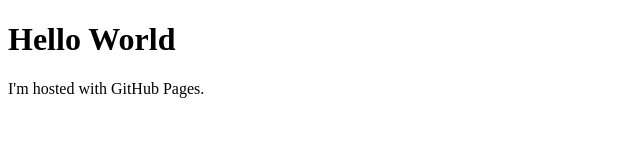
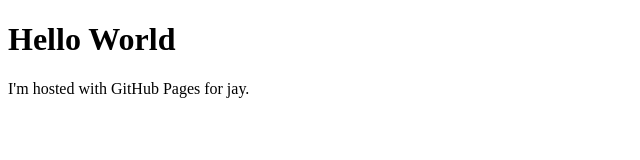
Before and after one commit to GeneralJay/First-Page, a plain HTML site: page index.html in a window 1280 px wide. Shown: the full height of the page, 0-640 px from the left. Drawn offline with Linux system fonts and the light colour scheme.

Commit message:
Update index.html

```diff
--- a/index.html
+++ b/index.html
@@ -2,6 +2,6 @@
 <html>
 <body>
 <h1>Hello World</h1>
-<p>I'm hosted with GitHub Pages.</p>
+<p>I'm hosted with GitHub Pages for jay.</p>
 </body>
 </html>
```
